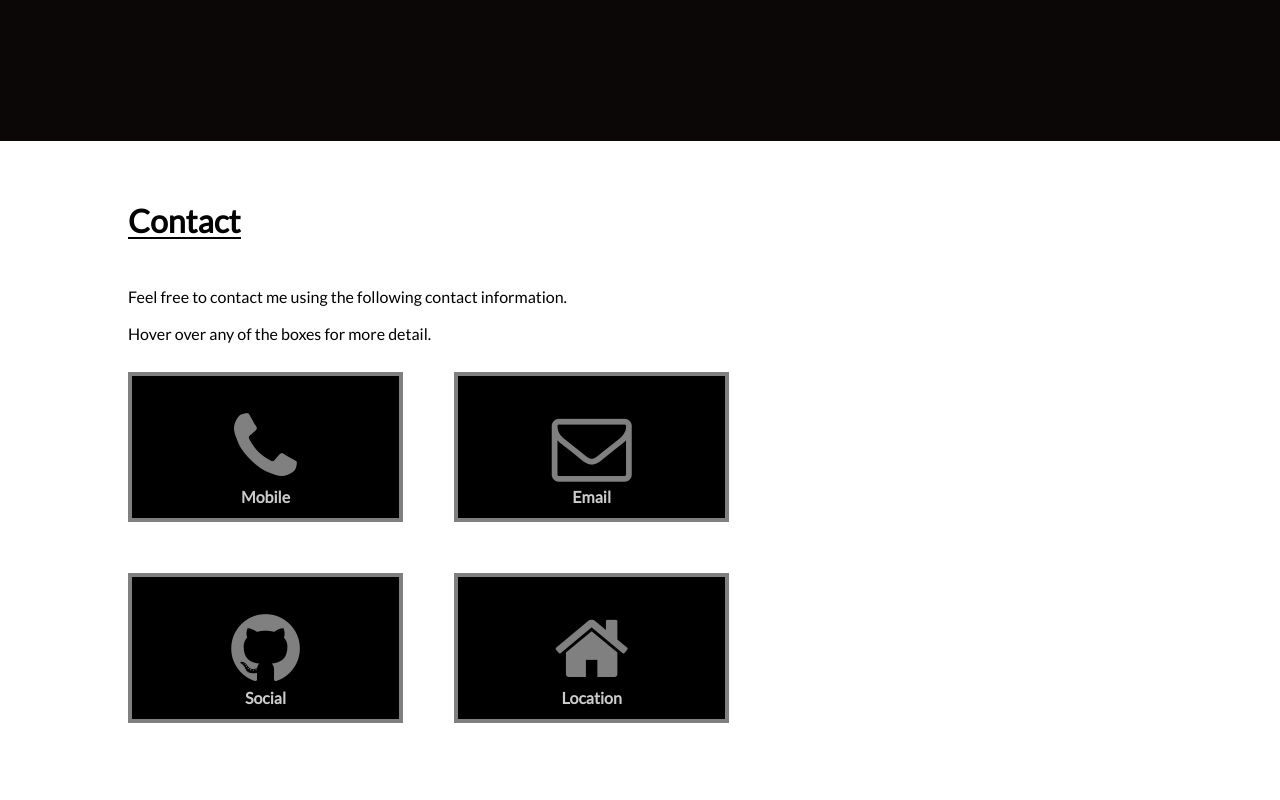
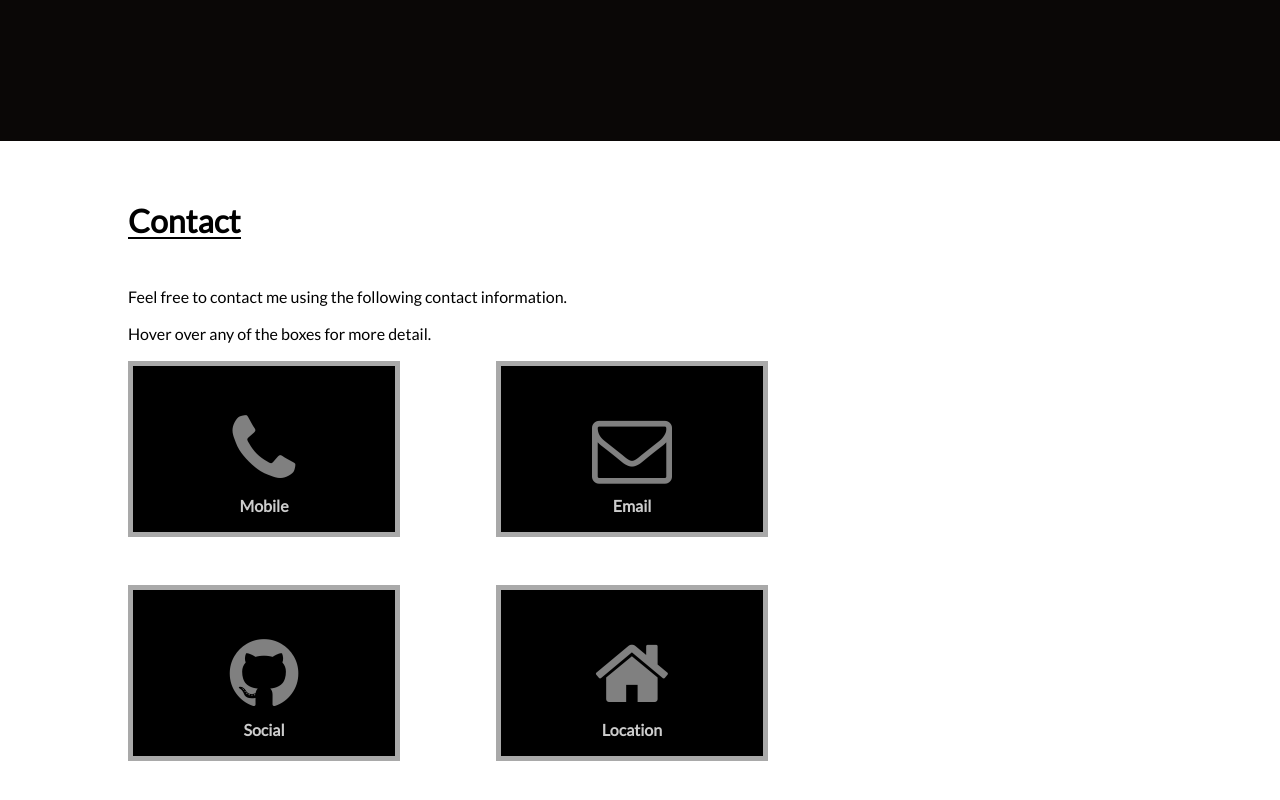
Before and after one commit to elvinlkw/portfolio_legacy, a plain HTML site: page index.html in a window 1280 px wide. Shown: the part 1619-2419 px from the top of the page. Drawn offline with Linux system fonts and the light colour scheme.

Commit message:
improved responsiveness

```diff
--- a/css/style.css
+++ b/css/style.css
@@ -21,6 +21,16 @@ ul{
 a{color:black;}
 
 a:hover{text-decoration:underline;}
+
+hr{
+    margin:0;
+    padding:0;
+    border:none;
+    width: 10em;
+    height:3px;
+    color:#000;
+    background:#000;
+}
 
 /* Navigation Bar Section */
 
@@ -221,6 +231,7 @@ a:hover{text-decoration:underline;}
     text-align:justify;
     color: #1e87d6;
     font-size:1em;
+    overflow:auto;
 }
 
 /* Experience Section */
@@ -366,118 +377,87 @@ a:hover{text-decoration:underline;}
     height:100%;
 }
 
-#contact-box{
-    display:inline-block;
-    position: relative;
-    top:75px;
-    left:10%;
-    width:80%;
+#contact-box-container{
+    width:40em;
+    height: 25em;
+    display:flex;
+    flex-wrap:wrap;
+    align-content:space-between;
+    justify-content: space-between;
 }
 
-#contact-phone-container{
-    width:275px;
-    height:150px;
-    border: 2px black solid;
-    float:left;
-    margin: 0 5% 5% 0;
-    position: relative;
-    border: 4px gray solid;
-    box-sizing: border-box;
+.contact-box-wrapper{
+    position:relative;
+    width: 17em;
+    height: 11em;
+    border:5px #a9a9a9 solid;
+    box-sizing:border-box;
 }
 
-#contact-email-container{
-    width:275px;
-    height:150px;
-    border: 2px black solid;
-    float:left;
-    position:relative;
-    border: 4px gray solid;
-    box-sizing: border-box;
-}
+/* 2D rotate */
 
-#contact-social-container{
-    width:275px;
-    height:150px;
-    border: 2px black solid;
-    float:left;
-    position:relative;
-    margin-right: 5%;
-    border: 4px gray solid;
-    box-sizing: border-box;
-}
-
-#contact-location-container{
-    width:275px;
-    height:150px;
-    border: 2px black solid;
-    float:left;
-    position:relative;
-    border: 4px gray solid;
-    box-sizing: border-box;
-}
-
-#contact-phone-container:hover .front,
-#contact-email-container:hover .front,
-#contact-social-container:hover .front,
-#contact-location-container:hover .front{
-    transform: rotateX(-180deg);
-    -webkit-transform: rotateX(-180deg);
-}
-
-#contact-phone-container:hover .back,
-#contact-email-container:hover .back,
-#contact-social-container:hover .back,
-#contact-location-container:hover .back{
-    transform: rotateX(0deg);
-    -webkit-transform: rotateX(0deg);
+.contact-innerbox{
+    width:100%;
+    height:100%;
+    backface-visibility:hidden;
+    -ms-backface-visibility:hidden;
+    transition:0.5s;
+    -ms-transition:auto;
+    position:absolute;
 }
 
 .front{
+    background:black;
+    transform:rotateX(0deg);
+}
+
+.contact-box-fa{
+    filter:invert(0.5);
     position:absolute;
-    top:0;
-    left:0;
-    width:100%;
-    height:100%;
-    background:black;
-    backface-visibility: hidden;
-    transform: rotateX(0deg);
-    -webkit-transform: rotateX(0deg);
-    transition: 1s;
+    top: 50%; left:50%;
+    transform: translate(-50%, -50%);
+}
+
+.contact-box-wrapper:hover .front{
+    transform:rotateX(-180deg);
+    -ms-transform:rotateX(-180deg);
 }
 
 .back{
-    background:white;
-    position:absolute;
-    top:0;
-    left:0;
-    width:100%;
-    height:100%;
-    backface-visibility: hidden;
-    transition: 1s;
-    transform: rotateX(180deg);
-    -webkit-transform: rotateX(180deg);
+    transform:rotateX(180deg);
+    -ms-transform:rotateX(180deg);
 }
 
-.fa{
-    position:absolute;
-    top:50%;
-    left:50%;
-    transform: translate(-50%, -50%);
-    -webkit-transform: translate(-50%, -50%);
-    filter:invert(0.5);
+.contact-box-wrapper:hover .back{
+    transform:rotateX(0deg);
+    -ms-transform:rotateX(0deg);
 }
 
-.text-front{
+.contact-front-text{
+    color: #ccc;
     position:absolute;
-    color:#ccc;
     left: 50%;
     top:80%;
     transform: translateX(-50%);
-    -ms-transform:translateX(-50%);
 }
 
 .icon{
     margin: 10px 0 0 10px;
+}
+
+.cb-back-content{
+    position:absolute;
+    top:50%;
+    left: 35%;
+    transform: translateY(-50%);
+}
+
+.cb-back-header{
+    font-size: 2rem;
+}
+
+.cb-back-text{
+    text-decoration:none;
 }
 
 #linkedin-wrapper{
@@ -501,8 +481,6 @@ a:hover{text-decoration:underline;}
     height:30px;
     border-radius:50%;
     flex-direction:row;
-    filter: invert(1);
-    -webkit-filter: invert(1);
 }
 
 .contact-social-value{
@@ -514,29 +492,6 @@ a:hover{text-decoration:underline;}
     margin:0;
 }
 
-.clear-float{
-    clear:both;
-}
-
-#email-icon{
-    margin: 10px 0 0 10px;
-}
-
-.contact-container-header{
-    border-bottom: 3px black solid;
-    width:125px;
-    position:relative;
-    left: 80px;
-    padding-right:50px;
-    font-size:30px;
-
-}
-
-.contact-container-value{
-    position:relative;
-    left:80px;
-    font-size:15px;
-}
 
 @media screen and (max-width:768px){
     #lp-landing-page{
@@ -609,7 +564,6 @@ a:hover{text-decoration:underline;}
 
     .td-header{
         font-weight: bold;
-
     }
 
     #main{
@@ -633,7 +587,7 @@ a:hover{text-decoration:underline;}
     }
 
     #about-me-writeup{
-        font-size:0.8em;
+        font-size:0.8rem;
     }
 
     #section-experience{
@@ -647,24 +601,45 @@ a:hover{text-decoration:underline;}
         font-size:0.75em;
     }
 
-    #contact-box{
-        width:275px;
+    #contact-box-container{
         position:relative;
-        left:13%;
+        width: 15em;
+        height:50em;
+        left:12%;
     }
 
-    .contact-box-mobile{
-        margin-bottom:5%;
+    hr{
+        width:9em;
     }
 
-    .front{
-        display:none;
+    .cb-back-content > span{
+        font-size:80%;
+    }
+}
+
+@media screen and (max-width:995px), screen and (max-height:700px){
+    #main{
+        flex-direction: column;
     }
 
-    .back{
-        transform: rotateX(0deg);
-        -webkit-transform: rotateX(0deg);
-        transition:0s;
+    #main{
+        flex-direction:column;
+        height:240%;
     }
 
+    #section-about-me{
+        width:100%;
+        left:0;
+        height:110%;
+    }
+
+    #about-me-container{
+        left:10%;
+        width:80%;
+    }
+
+    #section-experience{
+        width:100%;
+        height:140%;
+    }
 }
--- a/index.html
+++ b/index.html
@@ -1,12 +1,16 @@
 <!DOCTYPE html>
 <html>
 <head>
+    <meta http-equiv="X-UA-Compatible" content="IE=edge">
+    <meta http-equiv="X-UA-Compatible" content="IE=11;IE=10;IE=Edge,chrome=1"/>
     <title>Elvin Li Kam Wa</title>
 
     <link rel="shortcut icon" href="img/shortcut.ico"/>
 
     <meta charset="UTF-8" />
     <meta name="viewport" content="width=device-width, initial-scale = 1.0, maximum-scale=1.0, user-scalable=no" />
+
+    <meta name="format-detection" content="telephone=no">
 
     <link rel="stylesheet" type="text/css" href="css/reset.css">
     <link rel="stylesheet" type="text/css" href="css/style.css">
@@ -169,38 +173,39 @@
             <h1 class="section-header">Contact</h1>
             <p>Feel free to contact me using the following contact information.</p>
             <p>Hover over any of the boxes for more detail.</p>
+            <div id="contact-box-container">
+                <div class="contact-box-wrapper">
+                    <div class="contact-innerbox front">
+                        <i class="contact-box-fa fa fa-phone fa-5x" aria-hidden="true"></i>
+                        <h4 class="contact-front-text">Mobile</h4>
                     </div>
-        <div id="contact-box">
-            <div id="contact-phone-container">
-                <div class="front">
-                    <i class="fa fa-phone fa-5x" aria-hidden="true"></i>
-                    <h4 class="text-front">Mobile</h4>
-                </div>
-                <div class="back">
+                    <div class="contact-innerbox back">
                         <img class="icon" src="img/phone-icon.png">
-                    <div class="box-value">
-                        <h3 class="contact-container-header">Mobile</h3>
-                        <span class="contact-container-value">+1 (226)-339-4420</span>
+                        <div class="cb-back-content">
+                            <h3 class="cb-back-header">Mobile</h3><hr/>
+                            <span class="cb-back-text">+1 (226)-339-4420</span>
                         </div>
                     </div>
                 </div>
-            <div id="contact-email-container" class="contact-box-mobile">
-                <div class="front">
-                    <i class="fa fa-envelope-o fa-5x" aria-hidden="true"></i>
-                    <h4 class="text-front">Email</h4>
+                <div class="contact-box-wrapper">
+                    <div class="contact-innerbox front">
+                        <i class="contact-box-fa fa fa-envelope-o fa-5x" aria-hidden="true"></i>
+                        <h4 class="contact-front-text">Email</h4>
                     </div>
-                <div class="back">
+                    <div class="contact-innerbox back">
                         <img class="icon" src="img/mail-icon.png">
-                    <h3 class="contact-container-header">Email</h3>
-                    <span class="contact-container-value"><a href="mailto:elvinlkw@hotmail.com">elvinlkw@hotmail.com</a></span>
+                        <div class="cb-back-content">
+                            <h3 class="cb-back-header">Email</h3><hr/>
+                            <span class="cb-back-text">elvinlkw@hotmail.com</span>
                         </div>
                     </div>
-            <div id="contact-social-container" class="contact-box-mobile clear-float">
-                <div class="front">
-                    <i class="fa fa-github fa-5x" aria-hidden="true"></i>
-                    <h4 class="text-front">Social</h4>
                 </div>
-                <div class="back">
+                <div class="contact-box-wrapper">
+                    <div class="contact-innerbox front">
+                        <i class="contact-box-fa fa fa-github fa-5x" aria-hidden="true"></i>
+                        <h4 class="contact-front-text">Social</h4>
+                    </div>
+                    <div class="contact-innerbox back">
                         <div id="linkedin-wrapper">
                             <img src="img/linkedin.png" id="linkedin-icon">
                             <a target="_blank" href="https://www.linkedin.com/in/elvin-li-kam-wa-333560101/" class="contact-social-value">linkedin.com/elvin-li-kam-wa</a>
@@ -211,15 +216,17 @@
                         </div>
                     </div>
                 </div>
-            <div class="contact-box-mobile" id="contact-location-container">
-                <div class="front">
-                    <i class="fa fa-home fa-5x" aria-hidden="true"></i>
-                    <h4 class="text-front">Location</h4>
+                <div class="contact-box-wrapper">
+                    <div class="contact-innerbox front">
+                        <i class="contact-box-fa fa fa-home fa-5x" aria-hidden="true"></i>
+                        <h4 class="contact-front-text">Location</h4>
                     </div>
-                <div class="back">
+                    <div class="contact-innerbox back">
                         <img class="icon" src="img/mail-icon.png">
-                    <h3 class="contact-container-header">Location</h3>
-                    <span class="contact-container-value">Toronto, ON</span>
+                        <div class="cb-back-content">
+                            <h3 class="cb-back-header">Location</h3><hr/>
+                            <span class="cb-back-text">Toronto, ON</span>
+                        </div>
                     </div>
                 </div>
         </div>
--- a/js/script.js
+++ b/js/script.js
@@ -34,6 +34,12 @@ $(document).ready(function(){
         if($skills_bToggle.not(':checked')){
             $($skills_arrow).toggleClass("rotated");
         }
+    });
+
+    $('.contact-box-wrapper').hover(function(){
+        $(this).find('.fa').hide();
+    }, function(){
+        $(this).find('.fa').show();
     });
 
     var $nav_icon = $('#nav-icon');
```
Lines whose indentation alone changed are shown as unchanged.
